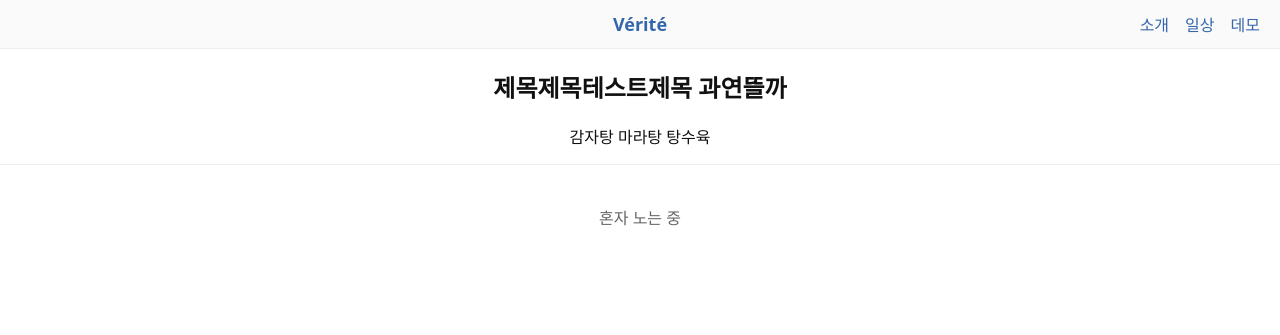
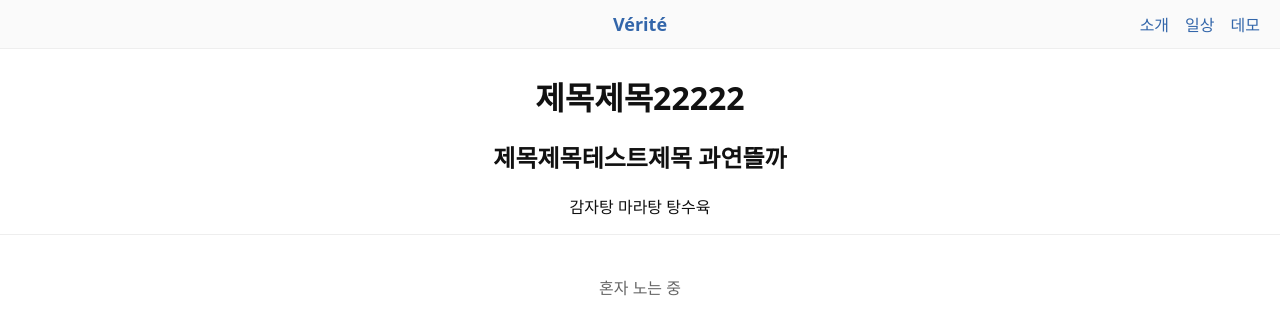
Before and after one commit to slivermouse1316/gegurockG, a Jekyll site: the page built from _posts/2025-09-08-slug.md, in a window 1280 px wide. Shown: the top 335 px of the page. Built offline with Jekyll 4.4.1, drawn with Linux system fonts in a browser that asks for light colours.

Commit message:
버그 수정

```diff
--- a/_layouts/post.html
+++ b/_layouts/post.html
@@ -13,6 +13,8 @@
     <div id="header"></div>
 
     <div class="container">
+      <h1 class="page-title">{{ page.title }}</h1>
+      <!-- 중앙에 보일 제목 -->
       <!-- 상단의 page.title H1 제거: 본문 안의 # 헤딩이 실제 제목 역할을 하게 함 -->
       <article class="post-content">{{ content }}</article>
     </div>
--- a/assets/styles.css
+++ b/assets/styles.css
@@ -141,3 +141,14 @@
 .post-link:hover {
   text-decoration: underline;
 }
+.page-title {
+  text-align: center;
+  font-weight: 700;
+  font-size: 2rem; /* 원하면 크기 조절 */
+  margin: 24px 0 12px;
+}
+
+/* 본문 속 첫 H1(예: ‘제목제목테스트제목 …’)은 숨김 */
+.post-content h1:first-of-type {
+  display: none;
+}
```
